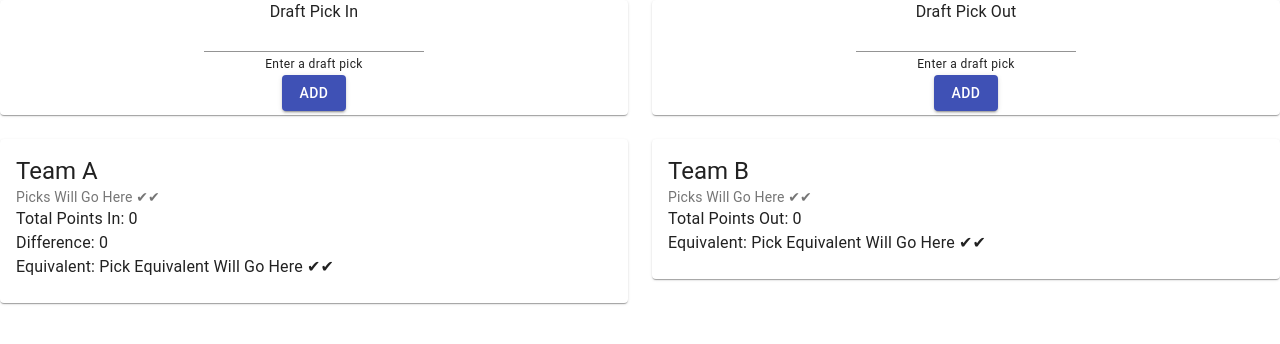
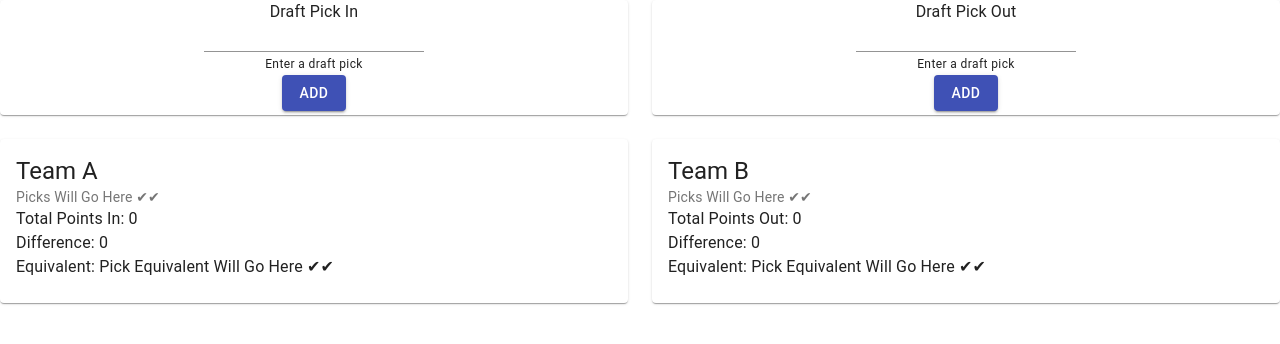
Before and after one commit to jaketclarke/afl-dvi-calculator, a React (Create React App) app: page / in a window 1280 px wide. Shown: the top 344 px of the page. Built offline with nearby package versions, Linux system fonts and the light colour scheme.

Commit message:
correct values for in and out

```diff
--- a/src/App.js
+++ b/src/App.js
@@ -82,7 +82,8 @@ const handleSubmitOut = (event) => {
     return acc + points
     },0)
 
-  const diffIn = totalPointsIn ?? 0 - totalPointsOut ?? 0
+  const diffIn = totalPointsIn - totalPointsOut
+  const diffOut = totalPointsOut - totalPointsIn
 
     return <>
 
@@ -172,7 +173,7 @@ const handleSubmitOut = (event) => {
               Total Points Out: {totalPointsOut}
             </Typography>
             <Typography paddinBbottom="2px">
-              {/* Difference: {totalPointsIn ?? 0 - totalPointsOut ?? 0} */}
+              Difference: {diffOut}
             </Typography>
             <Typography paddinBbottom="2px">
               Equivalent: Pick Equivalent Will Go Here ✔✔
```
